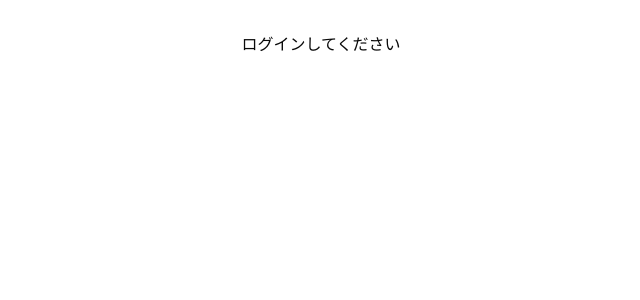
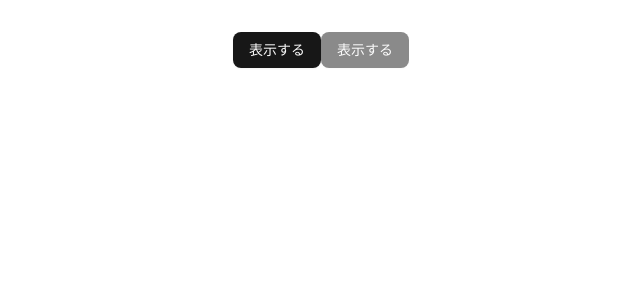
Before and after one commit to chiilog/learn-frontend-testing, a React (Vite) app: page / in a window 1280 px wide. Shown: the top 300 px of the page, without its empty margins (319-959 px from the left). Built offline with nearby package versions, Linux system fonts and the light colour scheme.

Commit message:
ToggleMessageの実装

```diff
--- a/src/App.tsx
+++ b/src/App.tsx
@@ -1,10 +1,11 @@
 import './App.css';
-import UserInfo from './components/04-user-info/UserInfo';
+import ToggleMessage from './components/05-toggle/ToggleMessage';
 
 function App() {
   return (
     <>
-      <UserInfo />
+      <ToggleMessage text="こんにちは" />
+      <ToggleMessage />
     </>
   );
 }
--- /dev/null
+++ b/src/components/05-toggle/ToggleMessage.tsx
@@ -0,0 +1,15 @@
+import { useState } from 'react';
+import { Button } from '@/components/ui/button';
+
+export default function ToggleMessage({ text }: { text?: string }) {
+  const [isShow, setIsShow] = useState(false);
+
+  return (
+    <>
+      <Button onClick={() => setIsShow(!isShow)} disabled={!text}>
+        {isShow ? '隠す' : '表示する'}
+      </Button>
+      {isShow && <p className="message">{text}</p>}
+    </>
+  );
+}
--- a/src/index.css
+++ b/src/index.css
@@ -1,5 +1,5 @@
 @import 'tailwindcss';
-@import "tw-animate-css";
+@import 'tw-animate-css';
 
 @custom-variant dark (&:is(.dark *));
 
```
Also changed, not shown: components.json, 1 other file (tests, documents, lock files or other folders).
